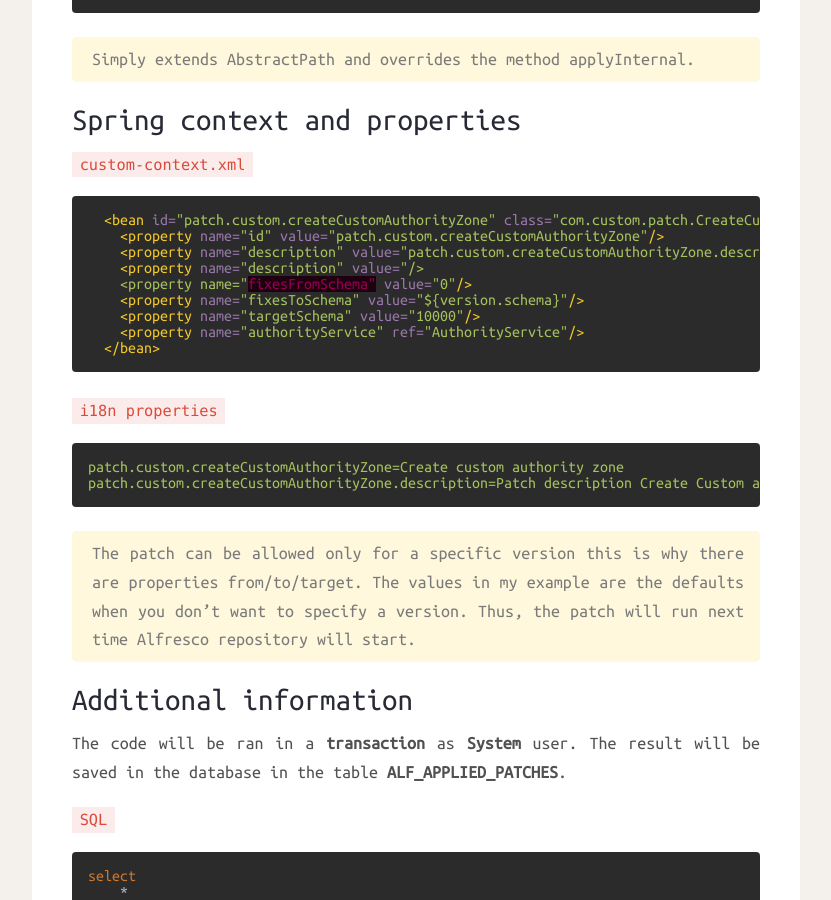
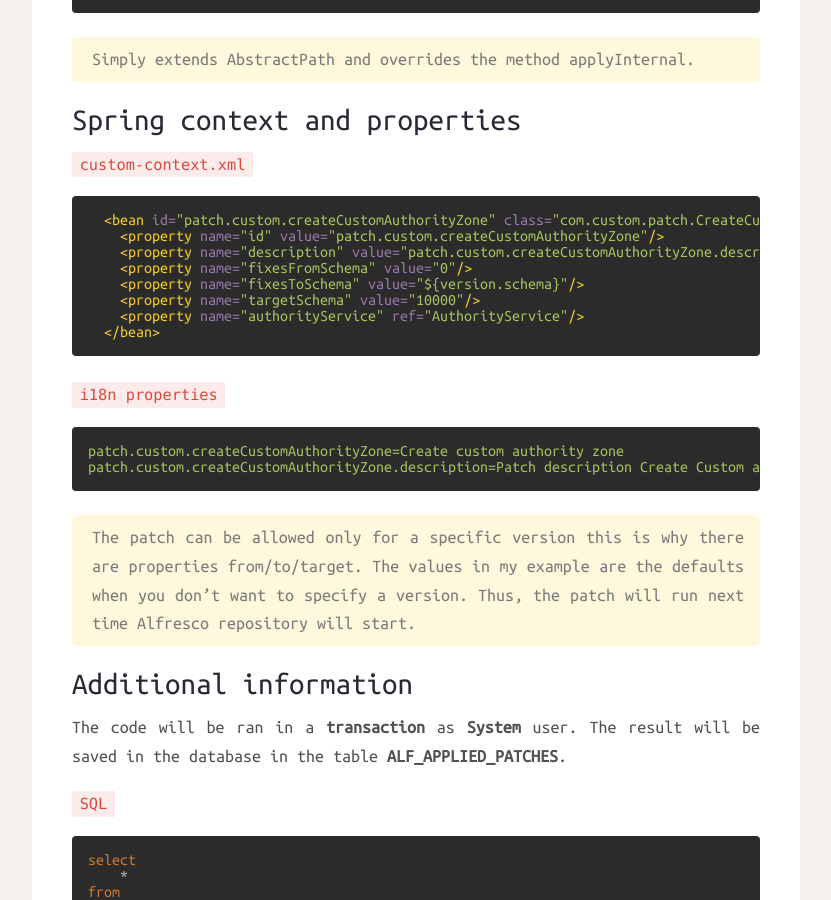
Before and after one commit to TheWeirdDev/theweirddev.github.io, a Jekyll site: the page built from _posts/2016-03-10-alfresco-patch.markdown, in a window 1280 px wide and 900 px high, scrolled down 1193 px. Shown: the whole window, without its empty margins (224-1055 px from the left). Built offline with Jekyll 4.4.1, drawn with Linux system fonts in a browser that asks for light colours; nearby versions of some CDN libraries; comment, search, counter and statistics services are not loaded.

Commit message:
typo in the patch post. bean definition

```diff
--- a/_posts/2016-03-10-alfresco-patch.markdown
+++ b/_posts/2016-03-10-alfresco-patch.markdown
@@ -55,7 +55,6 @@ public class CreateCustomAuthorityZonePatch extends AbstractPatch
   <bean id="patch.custom.createCustomAuthorityZone" class="com.custom.patch.CreateCustomAuthorityZonePatch" parent="basePatch">
     <property name="id" value="patch.custom.createCustomAuthorityZone"/>
     <property name="description" value="patch.custom.createCustomAuthorityZone.description"/>
-    <property name="description" value="/>
     <property name="fixesFromSchema" value="0"/>
     <property name="fixesToSchema" value="${version.schema}"/>
     <property name="targetSchema" value="10000"/>
```
